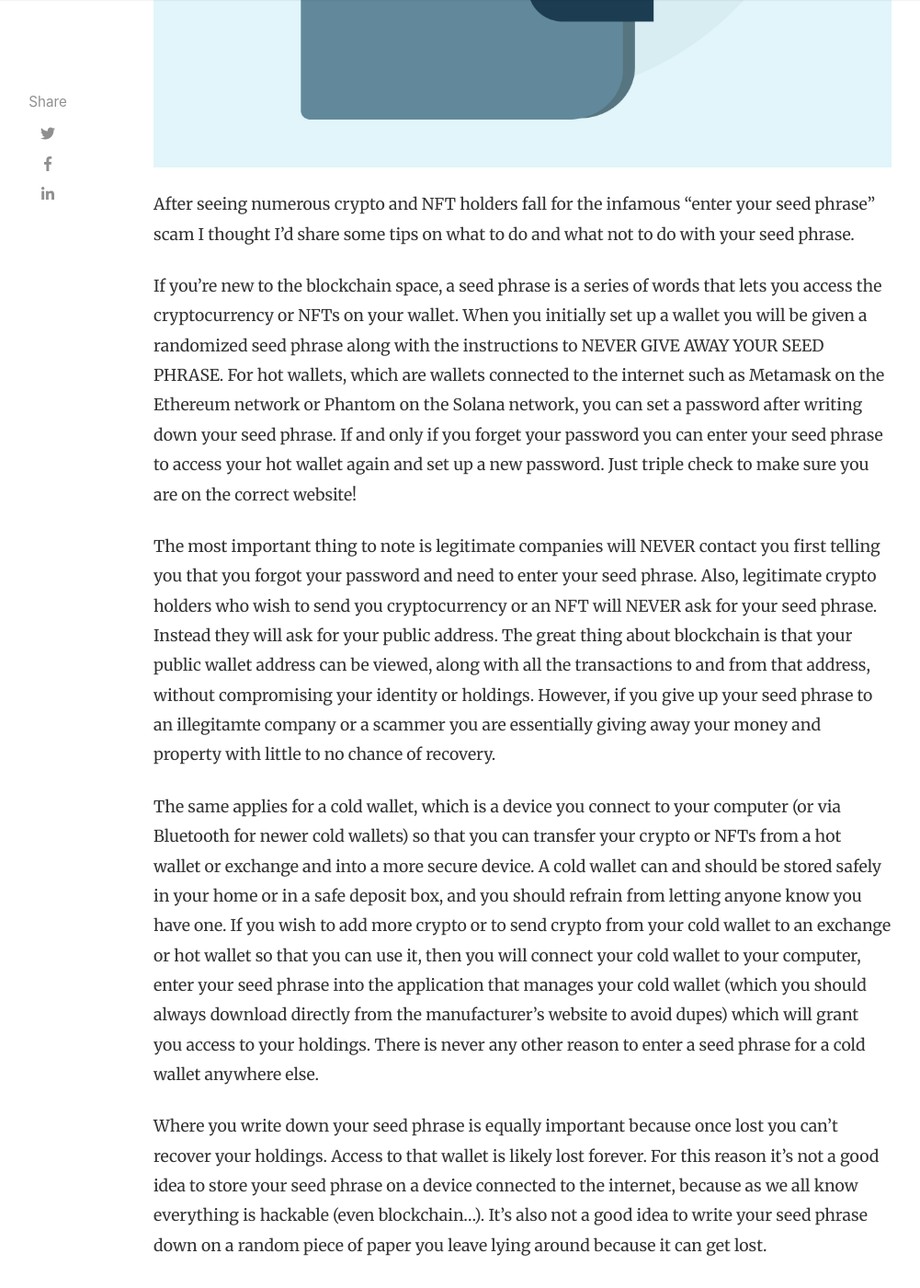
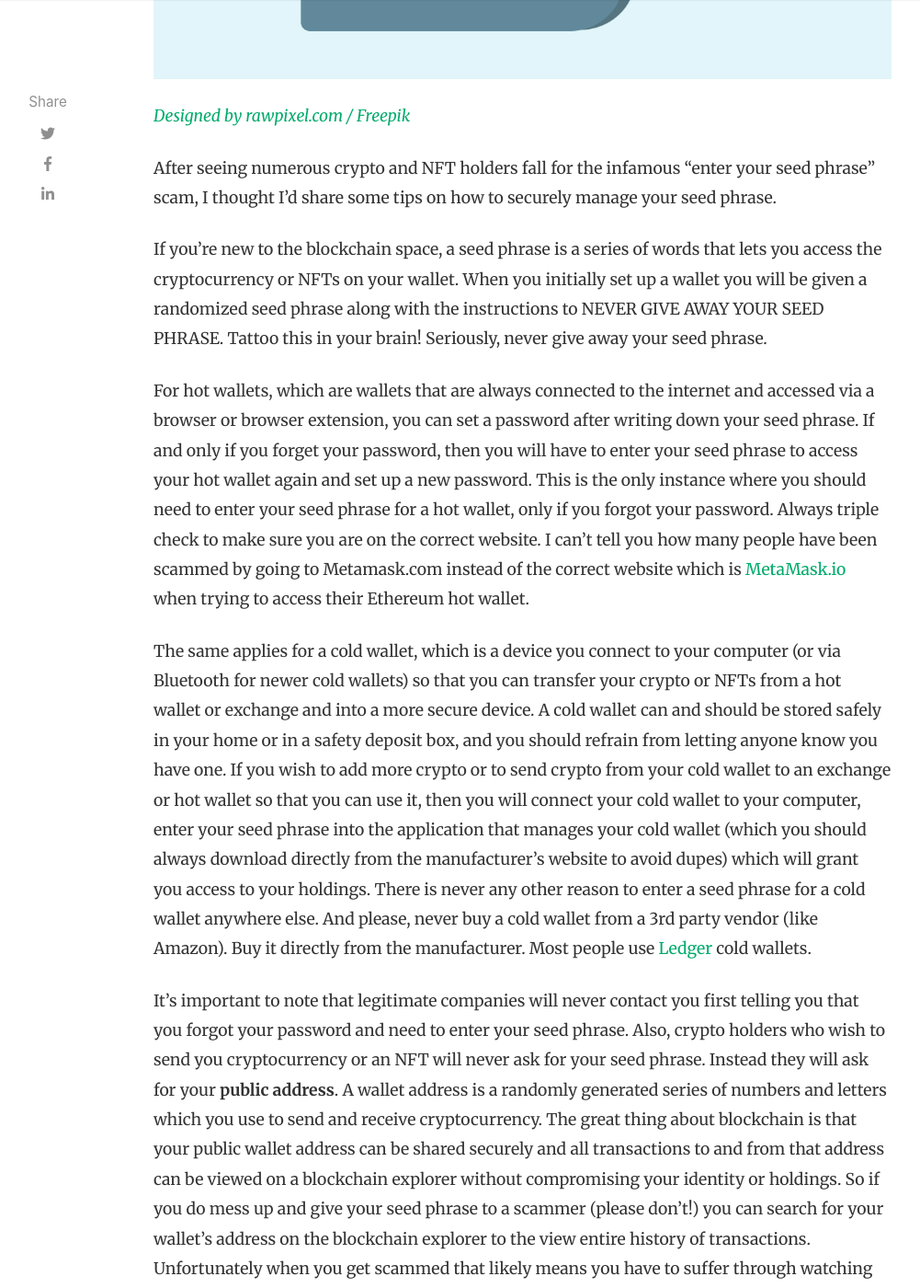
Before and after one commit to dinahjohnson/dinahjohnson.github.io, a Jekyll site: the page built from _posts/2021-08-19-seed-phrases.md, in a window 1280 px wide and 1400 px high, scrolled down 1085 px. Shown: the whole window at 92% size, without its empty margins (118-1119 px from the left). Built offline with Jekyll 4.4.1, drawn with Linux system fonts in a browser that asks for light colours; nearby versions of some CDN libraries; comment, search, counter and statistics services are not loaded; some of the changed text lies outside the part shown.

Commit message:
fupdated relative urls to baseurl for style rendering

```diff
--- a/Gemfile
+++ b/Gemfile
@@ -18,3 +18,4 @@
     gem 'kramdown'
     gem 'rouge'
 end
+gem 'bootstrap', '~> 4.3.1'
--- a/_config.yml
+++ b/_config.yml
@@ -1,7 +1,7 @@
 # Site
 name: "Cyber Girl Dinah"
 title: "Cyber Girl Dinah"
-description: "“Nothing is so firmly believed as that which is least known.” - Michael Crichton"
+description: "Nothing is so firmly believed as that which is least known."
 baseurl: ""
 include: ["_pages"]
 permalink: /:title/
--- a/_includes/featuredbox.html
+++ b/_includes/featuredbox.html
@@ -26,7 +26,7 @@
             <div class="wrapfooter">
                 {% if post.author %}
                 <span class="author-meta">
-                <span class="post-name"><a target="_blank" href="{{ author.web }}">Author: {{ author.display_name }}</a></span><br/>
+                <span class="post-name"><a target="_blank" href="{{ author.web }}">{{ author.display_name }}</a></span><br/>
                 {% endif %}
                 <span class="post-date">{{ post.date | date_to_string }}</span>
                 </span>
--- a/_includes/postbox.html
+++ b/_includes/postbox.html
@@ -26,7 +26,7 @@
             <div class="wrapfooter">
                 {% if post.author %}
                 <span class="author-meta">
-                <span class="post-name"><a target="_blank" href="{{ author.web }}">Author: {{ author.display_name }}</a></span><br/>
+                <span class="post-name"><a target="_blank" href="{{ author.web }}">{{ author.display_name }}</a></span><br/>
                 {% endif %}
                 <span class="post-date">{{ post.date | date_to_string }}</span>
                 </span>
--- a/_layouts/default.html
+++ b/_layouts/default.html
@@ -15,8 +15,8 @@
 <link href="https://fonts.googleapis.com/css2?family=Righteous&display=swap" rel="stylesheet">
 
 
-<link href="{{ '/' | relative_url }}/assets/css/main.css" rel="stylesheet">
-<link href="{{ '/' | relative_url }}/assets/css/screen.css" rel="stylesheet">
+<link href="{{ site.baseurl }}/assets/css/main.css" rel="stylesheet">
+<link href="{{ site.baseurl }}/assets/css/screen.css" rel="stylesheet">
 <script src="{{ site.baseurl }}/assets/js/jquery.min.js"></script>
 
 </head>
@@ -90,11 +90,10 @@
 ================================================== -->
 
 <div class="mainheading">
-    <br><br><br>
     <h1 class="sitetitle">{{ site.name }}</h1>
     <p class="lead">
         {{ site.description }}
-    </p> <br>
+    </p>
 </div>
 
 <!-- Content
--- a/_layouts/post.html
+++ b/_layouts/post.html
@@ -25,7 +25,7 @@
                 {% if page.author %}
                 <div class="row post-top-meta">
                     <div class="col-xs-12 col-md-9 col-lg-10 text-center text-md-left">
-                        <a target="_blank" class="link-dark" href="{{ author.web }}">Author: {{ author.display_name }}</a><a target="_blank" href="{{ author.twitter }}" class="btn follow">Follow</a>
+                        <a target="_blank" href="{{ author.twitter }}" class="btn follow">Find Me On Twitter</a>
                     </div>
                 </div>
                 {% endif %}
--- a/_posts/2021-08-19-seed-phrases.md
+++ b/_posts/2021-08-19-seed-phrases.md
@@ -10,29 +10,30 @@
 hidden: false
 
 ---
-After seeing numerous crypto and NFT holders fall for the infamous "enter your seed phrase" scam I thought I'd share some tips on what to do and what not to do with your seed phrase.
+ *[Designed by rawpixel.com / Freepik](http://www.freepik.com)*
 
-If you're new to the blockchain space, a seed phrase is a series of words that lets you access the cryptocurrency or NFTs on your wallet. When you initially set up a wallet you will be given a randomized seed phrase along with the instructions to NEVER GIVE AWAY YOUR SEED PHRASE. For hot wallets, which are wallets connected to the internet such as Metamask on the Ethereum network or Phantom on the Solana network, you can set a password after writing down your seed phrase. If and only if you forget your password you can enter your seed phrase to access your hot wallet again and set up a new password. Just triple check to make sure you are on the correct website!
 
-The most important thing to note is legitimate companies will NEVER contact you first telling you that you forgot your password and need to enter your seed phrase. Also, legitimate crypto holders who wish to send you cryptocurrency or an NFT will NEVER ask for your seed phrase. Instead they will ask for your public address. The great thing about blockchain is that your public wallet address can be viewed, along with all the transactions to and from that address, without compromising your identity or holdings. However, if you give up your seed phrase to an illegitamte company or a scammer you are essentially giving away your money and property with little to no chance of recovery.
+After seeing numerous crypto and NFT holders fall for the infamous "enter your seed phrase" scam, I thought I'd share some tips on how to securely manage your seed phrase.
 
-The same applies for a cold wallet, which is a device you connect to your computer (or via Bluetooth for newer cold wallets) so that you can transfer your crypto or NFTs from a hot wallet or exchange and into a more secure device. A cold wallet can and should be stored safely in your home or in a safe deposit box, and you should refrain from letting anyone know you have one. If you wish to add more crypto or to send crypto from your cold wallet to an exchange or hot wallet so that you can use it, then you will connect your cold wallet to your computer, enter your seed phrase into the application that manages your cold wallet (which you should always download directly from the manufacturer's website to avoid dupes) which will grant you access to your holdings. There is never any other reason to enter a seed phrase for a cold wallet anywhere else.
+If you're new to the blockchain space, a seed phrase is a series of words that lets you access the cryptocurrency or NFTs on your wallet. When you initially set up a wallet you will be given a randomized seed phrase along with the instructions to NEVER GIVE AWAY YOUR SEED PHRASE. Tattoo this in your brain! Seriously, never give away your seed phrase.
 
-Where you write down your seed phrase is equally important because once lost you can't recover your holdings. Access to that wallet is likely lost forever. For this reason it's not a good idea to store your seed phrase on a device connected to the internet, because as we all know everything is hackable (even blockchain...). It's also not a good idea to write your seed phrase down on a random piece of paper you leave lying around because it can get lost.
+For hot wallets, which are wallets that are always connected to the internet and accessed via a browser or browser extension, you can set a password after writing down your seed phrase. If and only if you forget your password, then you will have to enter your seed phrase to access your hot wallet again and set up a new password. This is the only instance where you should need to enter your seed phrase for a hot wallet, only if you forgot your password. Always triple check to make sure you are on the correct website. I can't tell you how many people have been scammed by going to Metamask.com instead of the correct website which is [MetaMask.io](https://metamask.io/) when trying to access their Ethereum hot wallet.
 
-Some good places to write down your seed phrase are:
+The same applies for a cold wallet, which is a device you connect to your computer (or via Bluetooth for newer cold wallets) so that you can transfer your crypto or NFTs from a hot wallet or exchange and into a more secure device. A cold wallet can and should be stored safely in your home or in a safety deposit box, and you should refrain from letting anyone know you have one. If you wish to add more crypto or to send crypto from your cold wallet to an exchange or hot wallet so that you can use it, then you will connect your cold wallet to your computer, enter your seed phrase into the application that manages your cold wallet (which you should always download directly from the manufacturer's website to avoid dupes) which will grant you access to your holdings. There is never any other reason to enter a seed phrase for a cold wallet anywhere else. And please, never buy a cold wallet from a 3rd party vendor (like Amazon). Buy it directly from the manufacturer. Most people use [Ledger](https://www.ledger.com/) cold wallets.
 
+It's important to note that legitimate companies will never contact you first telling you that you forgot your password and need to enter your seed phrase. Also, crypto holders who wish to send you cryptocurrency or an NFT will never ask for your seed phrase. Instead they will ask for your **public address**. A wallet address is a randomly generated series of numbers and letters which you use to send and receive cryptocurrency. The great thing about blockchain is that your public wallet address can be shared securely and all transactions to and from that address can be viewed on a blockchain explorer without compromising your identity or holdings. So if you do mess up and give your seed phrase to a scammer (please don't!) you can search for your wallet's address on the blockchain explorer to the view entire history of transactions. Unfortunately when you get scammed that likely means you have to suffer through watching the scammer transfer all of your crypto out of your wallet and there isn't really anything you can do once it's gone.   If you give your seed phrase to an illegitamte company or a scammer you are essentially giving away your money and property with little to no chance of recovery.
+
+Where you write down your seed phrase is equally important because if you lose it you can't recover your holdings. Access to that wallet is likely lost forever. For this reason it's not a good idea to store your seed phrase on a device connected to the internet, because as we all know everything is hackable (even blockchain). It's also not a good idea to write your seed phrase down on a random piece of paper you leave lying around. Some good places to write down your seed phrase are:
  - On the back of a picture kept inside of a frame
  - Inside a hardcover book on a specific page you'll remember (keep the book on a shelf with plenty of other books)
- - On a piece of furniture or foundation. Crazy I know, but think inside the bathroom cabinet or somewhere not visible to guests. Maybe a closet wall that stays covered by clothes
  - On a piece of paper kept in a safe (as long as the safe is well hidden in the event of a break in)
- - In a password manager if you prefer an online solution and you're excellent about maintaining password security. Try LastPass
+ - In a password manager if you prefer an online solution and you're excellent about maintaining password security. Try [LastPass](https://www.lastpass.com/)
 
-Some terrible places to write down your seed phrase are:
+Places to avoid writing down your seed phrase:
 - In a notes app on your phone
-- On a sticky note on your desk
+- On a sticky note or scrap of paper on your desk
 - In an email to yourself
 - In a text message to yourself
-- In a notebook or journal that you frequently use
+- In a notebook or journal that you frequently take with you ouside your home
 
-Hopefully this post gave you some good ideas, or at the very least I hope if scared you into taking your seed phrase security very seriously. The last thing I want to do is discourage anyone because blockchain is amazing and it's a very exciting time to get involved, just make sure that when you do you protect yourself and your assets.
+Hopefully this post gave you some good ideas, or at the very least I hope it scared you into taking your seed phrase security very seriously. The last thing I want to do is discourage anyone new from entering the blockchain space because it's a very exciting time to get involved. Just make sure that when you do you protect yourself and your assets.
```
Also changed, not shown: Gemfile.lock.
